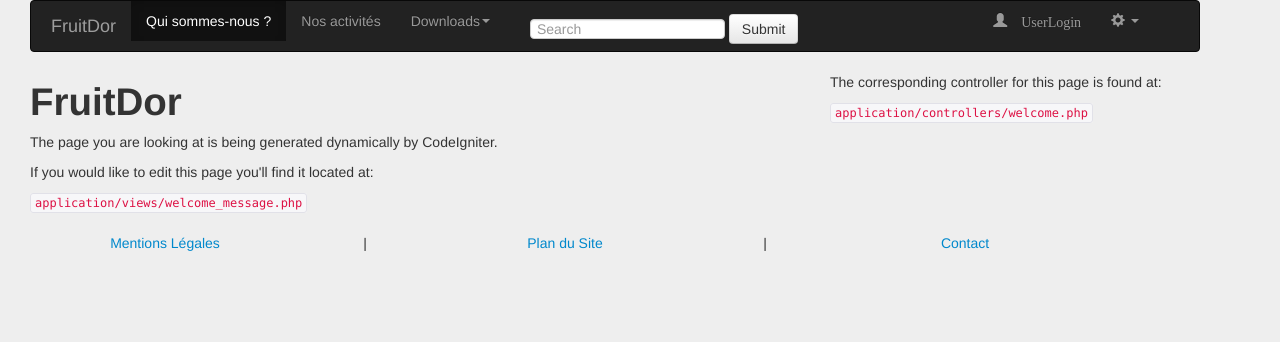
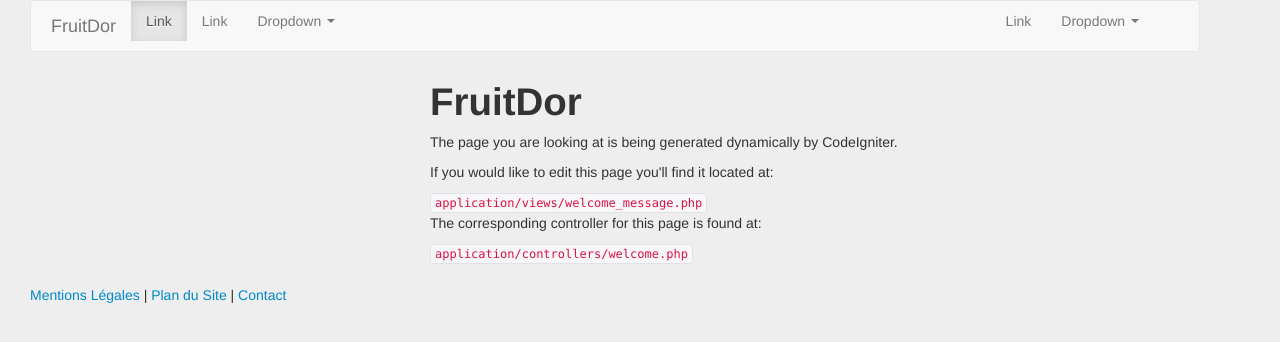
Before and after one commit to Imagine43/fruidor, a CodeIgniter app: page /projet_pobe413/index.php/home/index in a window 1280 px wide. Shown: the top 342 px of the page. Run offline with CodeIgniter, Linux system fonts and the light colour scheme; some libraries are stand-ins or nearby versions.

Commit message:
Création BackOffice - Yann Backoff
- mise en place de la page profil :
- mise en place nav profil
- modification navigateur (front)
- probleme "index.php" --> Fonctionnel à vérifier

```diff
--- a/projet_pobe413/application/config/autoload.php
+++ b/projet_pobe413/application/config/autoload.php
@@ -52,7 +52,7 @@
 |	$autoload['libraries'] = array('database', 'session', 'xmlrpc');
 */
 
-$autoload['libraries'] = array('database');
+$autoload['libraries'] = array('database','session');
 
 
 /*
@@ -64,7 +64,7 @@
 |	$autoload['helper'] = array('url', 'file');
 */
 
-$autoload['helper'] = array('form','url');
+$autoload['helper'] = array('url');
 
 
 /*
--- a/projet_pobe413/application/config/config.php
+++ b/projet_pobe413/application/config/config.php
@@ -69,7 +69,7 @@
 | than english.
 |
 */
-$config['language']	= 'english';
+$config['language']	= 'french';
 
 /*
 |--------------------------------------------------------------------------
@@ -80,7 +80,7 @@
 | that require a character set to be provided.
 |
 */
-$config['charset'] = 'UTF-8';
+$config['charset'] = 'UTF8';
 
 /*
 |--------------------------------------------------------------------------
@@ -224,7 +224,7 @@
 | MUST set an encryption key.  See the user guide for info.
 |
 */
-$config['encryption_key'] = '';
+$config['encryption_key'] = 'fruitdor';
 
 /*
 |--------------------------------------------------------------------------
@@ -244,11 +244,13 @@
 | 'sess_time_to_update'		= how many seconds between CI refreshing Session Information
 |
 */
+
+//nom du cookie - Tandé
 $config['sess_cookie_name']		= 'ci_session';
 $config['sess_expiration']		= 7200;
 $config['sess_expire_on_close']	= FALSE;
 $config['sess_encrypt_cookie']	= FALSE;
-$config['sess_use_database']	= FALSE;
+$config['sess_use_database']	= TRUE;
 $config['sess_table_name']		= 'ci_sessions';
 $config['sess_match_ip']		= FALSE;
 $config['sess_match_useragent']	= TRUE;
--- a/projet_pobe413/application/config/database.php
+++ b/projet_pobe413/application/config/database.php
@@ -51,7 +51,7 @@
 $db['default']['hostname'] = 'localhost';
 $db['default']['username'] = 'root';
 $db['default']['password'] = '';
-$db['default']['database'] = '';
+$db['default']['database'] = 'fruitdor';
 $db['default']['dbdriver'] = 'mysql';
 $db['default']['dbprefix'] = '';
 $db['default']['pconnect'] = TRUE;
--- /dev/null
+++ b/projet_pobe413/application/controllers/_notes/dwsync.xml
@@ -0,0 +1,4 @@
+<?xml version="1.0" encoding="utf-8" ?>
+<dwsync>
+<file name="accueil.php" server="C:/wamp/www/" local="130734752031365958" remote="130734752030000000" Dst="2" />
+</dwsync>
--- a/projet_pobe413/application/views/accueil.php
+++ b/projet_pobe413/application/views/accueil.php
@@ -1,15 +1,16 @@
 
-	<div class="row corps">
+	<div class="row">
+		<div class="span4"></div>
 		<div class="span8">
+				<h1 class="title">FruitDor</h1>
 
+				<p>The page you are looking at is being generated dynamically by CodeIgniter.</p>
 
-		<h1 class="title">FruitDor</h1>
+				<p>If you would like to edit this page you'll find it located at:</p>
+				<code>application/views/welcome_message.php</code>
+		</div>
+		<div class="span4"></div>
 
-			<p>The page you are looking at is being generated dynamically by CodeIgniter.</p>
-
-			<p>If you would like to edit this page you'll find it located at:</p>
-			<code>application/views/welcome_message.php</code>
-		</div>
 		<div class="span4">
 
 			<p>The corresponding controller for this page is found at:</p>
--- a/projet_pobe413/application/views/footer.php
+++ b/projet_pobe413/application/views/footer.php
@@ -1,7 +1,8 @@
 <br/>
-<div class="row">
-	<div id="footer">
-			<a href="#" class="span3"> Mentions Légales </a><span class="span1"> | </span><a href="#" class="span3"> Plan du Site </a><span class="span1"> | </span><a href="#" class="span3"> Contact </a>
+<div class="row ">
+	<div class="span10" ></div>
+	<div class="span12">
+			<a href="#"> Mentions Légales </a> |<a href="#" > Plan du Site </a>|<a href="#"> Contact </a>
 	</div>
 </div>
 
--- a/projet_pobe413/application/views/template/navigateur.php
+++ b/projet_pobe413/application/views/template/navigateur.php
@@ -1,5 +1,4 @@
-<div class="row">
-  <nav class="navbar navbar-inverse span12">
+<nav class="navbar navbar-default">
   <div class="container-fluid">
     <!-- Brand and toggle get grouped for better mobile display -->
     <div class="navbar-header">
@@ -9,48 +8,40 @@
         <span class="icon-bar"></span>
         <span class="icon-bar"></span>
       </button>
-        <a class="navbar-brand" href="accueil">FruitDor</a>
+      <a class="navbar-brand" href="#">FruitDor</a>
     </div>
 
     <!-- Collect the nav links, forms, and other content for toggling -->
     <div class="collapse navbar-collapse" id="bs-example-navbar-collapse-1">
       <ul class="nav navbar-nav">
-          <li class="active"><a href="#">Qui sommes-nous ?  </a></li>
-          <li><a href="accueil">Nos activités</a></li>
+        <li class="active"><a href="#">Link <span class="sr-only">(current)</span></a></li>
+        <li><a href="#">Link</a></li>
         <li class="dropdown">
-            <a href="#" class="dropdown-toggle" data-toggle="dropdown" role="button" aria-expanded="false">Downloads<span class="caret"></span></a>
+          <a href="#" class="dropdown-toggle" data-toggle="dropdown" role="button" aria-expanded="false">Dropdown <span class="caret"></span></a>
           <ul class="dropdown-menu" role="menu">
-              <li><a href="#">Ebook</a></li>
-              <li><a href="#">Sofware</a></li>
-              <li><a href="#">About</a></li>
+            <li><a href="#">Action</a></li>
+            <li><a href="#">Another action</a></li>
+            <li><a href="#">Something else here</a></li>
             <li class="divider"></li>
-              <li><a href="contact">Contact</a></li>
+            <li><a href="#">Separated link</a></li>
             <li class="divider"></li>
-
+            <li><a href="#">One more separated link</a></li>
           </ul>
         </li>
       </ul>
-        <form class="navbar-form navbar-left" role="search">
-          <div class="form-group">
-            <input type="text" class="form-control" placeholder="Search">
-          </div>
-          <button type="submit" class="btn btn-default">Submit</button>
-        </form>
       <ul class="nav navbar-nav navbar-right">
-          <li><a href="#"><span class="glyphicon glyphicon-user"> UserLogin</span></a></li>
+        <li><a href="#">Link</a></li>
         <li class="dropdown">
-            <a href="accueil" class="dropdown-toggle" data-toggle="dropdown" role="button" aria-expanded="false"><span class = "glyphicon glyphicon-cog"></span> <span class="caret"></span></a>
+          <a href="#" class="dropdown-toggle" data-toggle="dropdown" role="button" aria-expanded="false">Dropdown <span class="caret"></span></a>
           <ul class="dropdown-menu" role="menu">
-              <li><a href="profil">Profil</a></li>
-              <li><a href="login">Login</a></li>
-              <li><a href="mentionLeg">Mentions légales</a></li>
-
+            <li><a href="#">Action</a></li>
+            <li><a href="#">Another action</a></li>
+            <li><a href="#">Something else here</a></li>
             <li class="divider"></li>
-              <li><a href="#">Plan de site</a></li>
+            <li><a href="#">Separated link</a></li>
           </ul>
         </li>
       </ul>
     </div><!-- /.navbar-collapse -->
   </div><!-- /.container-fluid -->
 </nav>
-</div>
```
Also changed, not shown: projet_pobe413/application/controllers/profil.php (added, +31 -0 lines), projet_pobe413/application/views/backoffice/template/nav.php (added, +18 -0 lines), projet_pobe413/application/views/template/login.php (+9 -23 lines), projet_pobe413/application/.htaccess, projet_pobe413/application/views/backoffice/profil.php (added). Lines whose indentation alone changed are shown as unchanged.
